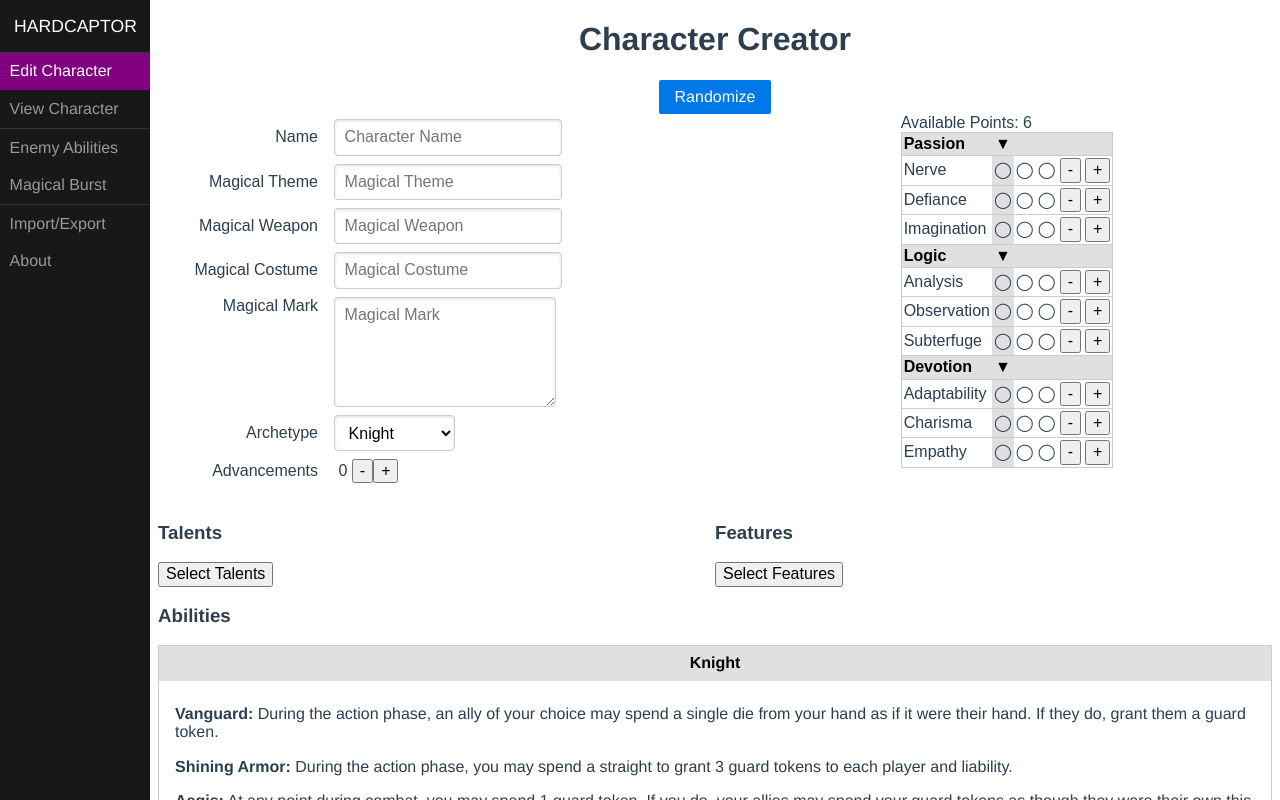
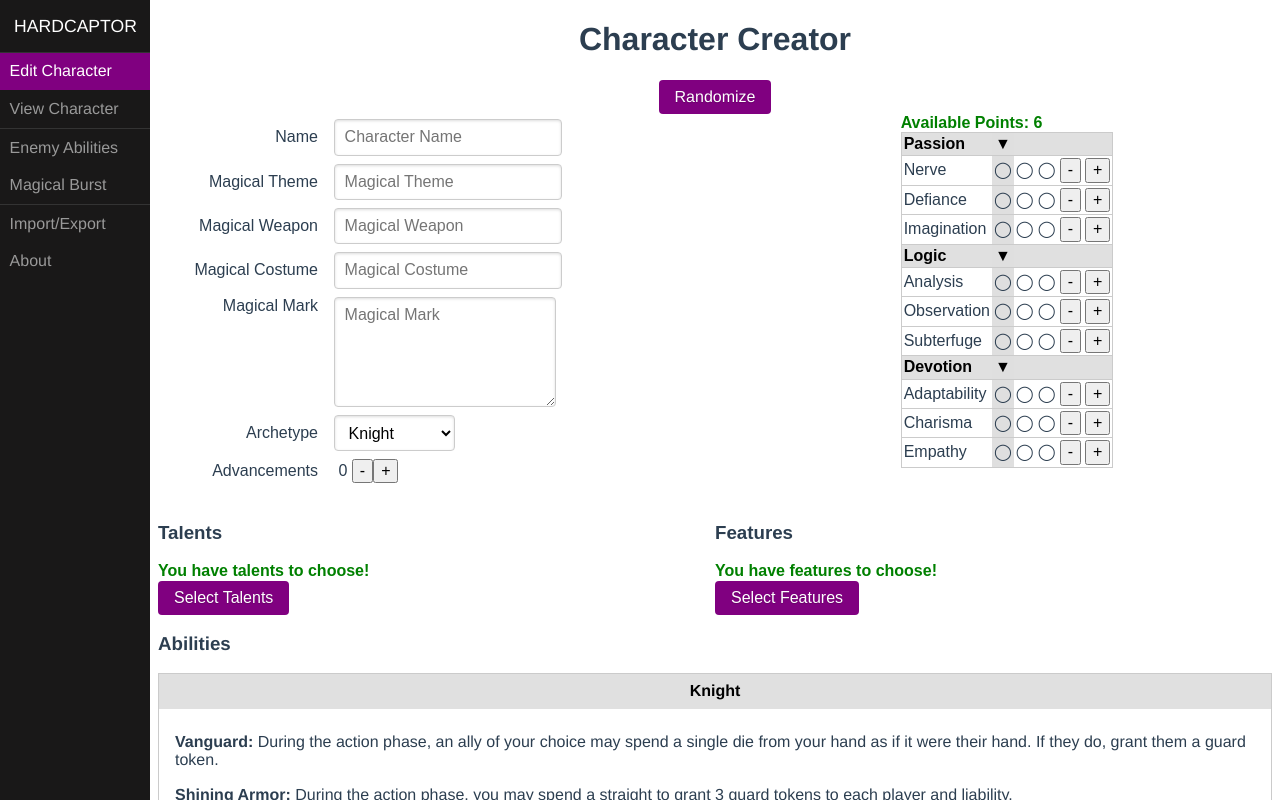
Before and after one commit to Ironykins/hardcaptor-webtools, a Vue app: page / in a window 1280 px wide. Shown: the top 800 px of the page. Built offline with nearby package versions, Linux system fonts and the light colour scheme.

Commit message:
Some re-styling, adding reminders to the app

```diff
--- a/src/components/MultiSelectionModal.vue
+++ b/src/components/MultiSelectionModal.vue
@@ -1,11 +1,12 @@
 <template>
   <div>
-    <button v-on:click="showModal">Select {{this.selectionName}}</button>
+    <button class="pure-button button-primary" v-on:click="showModal">Select {{this.selectionName}}</button>
 
     <div class="modal" v-bind:class="{active: displayModal}">
       <div class="modal-content">
         <span class="close" v-on:click="hideModal">&times;</span>
         <h3>{{selectedItems.length}} / {{allowedSelections}} {{this.selectionName}} Selected</h3>
+        <span class="subtitle">Click on a selected item to deselect it.</span>
         <div class="modal-body">
           <div v-for="(item, idx) in allItems" :key="item.name">
             <div class="option" v-on:click="toggleItem(idx)" v-bind:class="{selected: itemSelected(idx)}">
@@ -48,6 +49,10 @@ export default class MultiSelectionModal extends Vue {
 </script>
 
 <style scoped>
+.subtitle {
+  font-size: 0.8em;
+}
+
  /* The Modal (background) */
 .modal {
   display: none; /* Hidden by default */
--- a/src/components/editCharacter/AbilitySelectionEditor.vue
+++ b/src/components/editCharacter/AbilitySelectionEditor.vue
@@ -1,6 +1,11 @@
 <template>
   <div>
     <h3>Abilities</h3>
+    <span>
+      <span class="reminder" v-if="hasAvailableAbilities">
+        You have abilities to choose!
+      </span>
+    </span>
     <table class="pure-table archetype-table">
       <thead>
         <td colspan="3">
@@ -58,6 +63,10 @@ export default class AbilitySelectionEditor extends Vue {
     return this.$store.commit('selectAbility', {level, idx: option})
   }
 
+  private get hasAvailableAbilities() {
+    return this.$store.state.character.abilities.length < this.$store.state.character.availableAbilities;
+  }
+
   private levelDisabled(idx: number): boolean {
     return idx > this.$store.state.character.availableAbilities;
   }
@@ -96,4 +105,9 @@ export default class AbilitySelectionEditor extends Vue {
   background: #dddddd;
   cursor: not-allowed;
 }
+
+.reminder {
+  color: green;
+  font-weight: bold;
+}
 </style>
--- a/src/components/editCharacter/AttributesEditor.vue
+++ b/src/components/editCharacter/AttributesEditor.vue
@@ -1,7 +1,12 @@
 <template>
   <div>
-    <span class="availablepints">
-      Available Points: {{availablePoints}}
+    <span class="availablepoints" v-bind:class="{pointsinvalid: availablePoints < 0, pointsattention: availablePoints > 0}">
+      <span v-if="availablePoints === 0">
+        All points allocated
+      </span>
+      <span v-else>
+        Available Points: {{availablePoints}}
+      </span>
     </span>
     <table class="attribute-table pure-table pure-table-horizontal">
       <thead>
@@ -137,4 +142,14 @@ export default class AttributesEditor extends Vue {
 .centered {
   text-align: center;
 }
+
+.pointsinvalid {
+  color: red;
+  font-weight: bold;
+}
+
+.pointsattention {
+  color: green;
+  font-weight: bold;
+}
 </style>
--- a/src/components/editCharacter/FeatureSelectionEditor.vue
+++ b/src/components/editCharacter/FeatureSelectionEditor.vue
@@ -1,6 +1,11 @@
 <template>
   <div>
     <h3>Features</h3>
+    <span>
+      <span class="reminder" v-if="features.length < availableFeatures">
+        You have features to choose!
+      </span>
+    </span>
     <MultiSelectionModal
       selectionName="Features"
       :allItems="allFeatures"
@@ -55,4 +60,8 @@ export default class FeatureSelectionEditor extends Vue {
 </script>
 
 <style scoped>
+.reminder {
+  color: green;
+  font-weight: bold;
+}
 </style>
--- a/src/components/editCharacter/TalentSelectionEditor.vue
+++ b/src/components/editCharacter/TalentSelectionEditor.vue
@@ -1,6 +1,11 @@
 <template>
   <div>
     <h3>Talents</h3>
+    <span>
+      <span class="reminder" v-if="talents.length < availableTalents">
+        You have talents to choose!
+      </span>
+    </span>
     <MultiSelectionModal
       selectionName="Talents"
       :allItems="allTalents"
@@ -56,4 +61,8 @@ export default class TalentSelectionEditor extends Vue {
 </script>
 
 <style scoped>
+.reminder {
+  color: green;
+  font-weight: bold;
+}
 </style>
--- /dev/null
+++ b/src/globals.css
@@ -0,0 +1,8 @@
+/* Global overrides to certain styles */
+
+.button-primary {
+  color: white;
+  border-radius: 4px;
+  text-shadow: 0 1px 1px rgba(0, 0, 0, 0.2);
+  background-color: purple;
+}
--- a/src/main.ts
+++ b/src/main.ts
@@ -5,6 +5,7 @@ import router from './router'
 import store from './store'
 import 'purecss/build/pure-min.css'
 import 'purecss/build/grids-responsive-min.css'
+import './globals.css'
 
 Vue.config.productionTip = false
 
--- a/src/views/Edit.vue
+++ b/src/views/Edit.vue
@@ -2,7 +2,7 @@
   <div class="edit">
     <div class="page-header">
       <h1>Character Creator</h1>
-      <button type="button" class="pure-button pure-button-primary" v-on:click="randomizeCharacter()">Randomize</button>
+      <button type="button" class="pure-button button-primary" v-on:click="randomizeCharacter()">Randomize</button>
     </div>
     <div class="pure-g">
       <div class="pure-u-1 pure-u-md-2-3">
--- a/src/views/ImportExport.vue
+++ b/src/views/ImportExport.vue
@@ -11,7 +11,7 @@
           <fieldset class="pure-group">
             <textarea id="export-area" readonly class="mb1 fill-width" rows="10" :value="exportJson" placeholder="Paste JSON data here."></textarea>
           </fieldset>
-          <button type="button" class="fill-width pure-button pure-button-primary" v-on:click="copyJsonExport()">Copy to Clipboard</button>
+          <button type="button" class="fill-width pure-button button-primary" v-on:click="copyJsonExport()">Copy to Clipboard</button>
           <div v-if="error">
             <p>{{error}}</p>
           </div>
@@ -22,7 +22,7 @@
             <fieldset class="pure-group">
               <textarea id="import-area" class="mb1 fill-width" rows="10" v-model="importJson" placeholder="Paste JSON data here."></textarea>
             </fieldset>
-            <button type="button" class="fill-width pure-button pure-button-primary" v-on:click="performImport()">Import</button>
+            <button type="button" class="fill-width pure-button button-primary" v-on:click="performImport()">Import</button>
           </div>
         </div>
       </form>
--- a/src/views/MagicalBurst.vue
+++ b/src/views/MagicalBurst.vue
@@ -2,7 +2,7 @@
   <div class="magical-burst">
     <div class="page-header">
       <h1>Magical Burst Generator</h1>
-      <button type="button" class="pure-button pure-button-primary" v-on:click="generate()">Generate</button>
+      <button type="button" class="pure-button button-primary" v-on:click="generate()">Generate</button>
     </div>
     <div class="page-body">
       <p>Your magic causes a magical burst!</p>
--- a/src/views/TempestSurge.vue
+++ b/src/views/TempestSurge.vue
@@ -2,7 +2,7 @@
   <div class="magical-burst">
     <div class="page-header">
       <h1>Tempest Surge Generator</h1>
-      <button type="button" class="pure-button pure-button-primary" v-on:click="generate()">Generate</button>
+      <button type="button" class="pure-button button-primary" v-on:click="generate()">Generate</button>
     </div>
     <div class="page-body">
       {{tempestSurge}}
```
Also changed, not shown: src/App.vue (+0 -12 lines).
